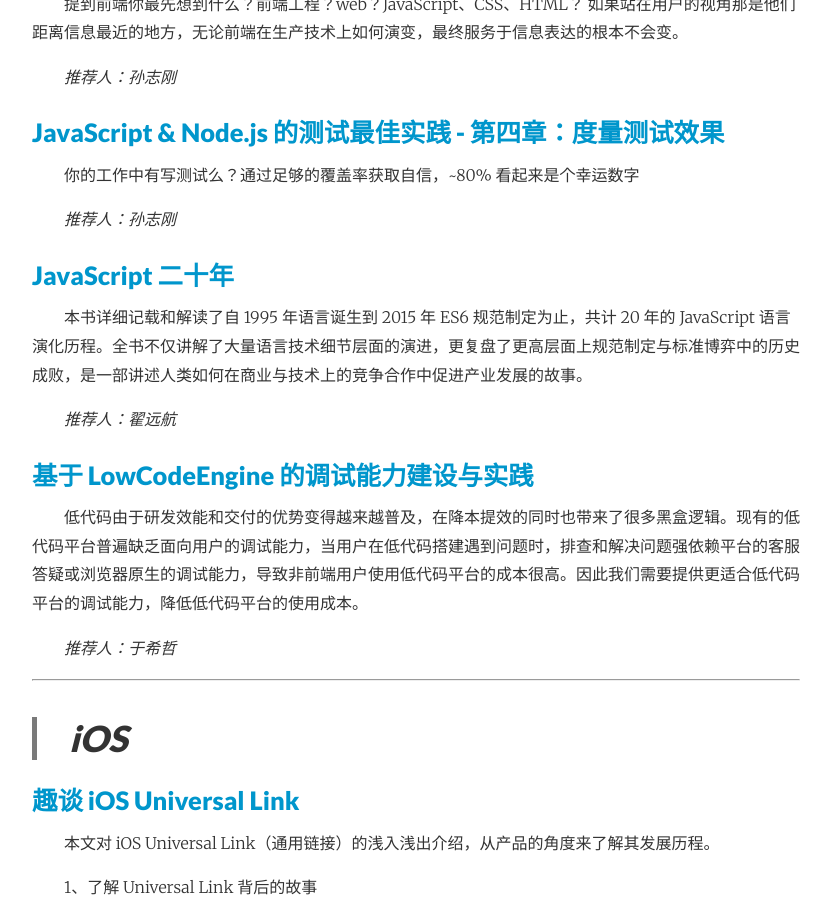
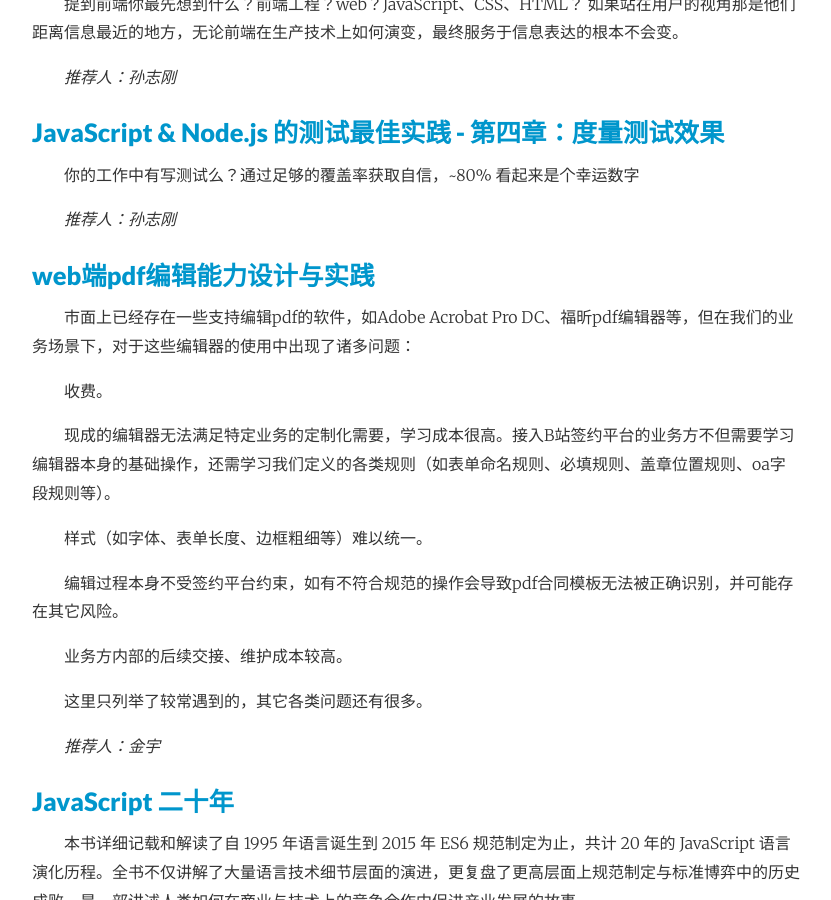
Before and after one commit to yoocky/monthly, a Jekyll site: the page built from _posts/2022-09-01-202209期.md, in a window 1280 px wide and 900 px high, scrolled down 410 px. Shown: the whole window, without its empty margins (224-1055 px from the left). Built offline with Jekyll 4.4.1, drawn with Linux system fonts in a browser that asks for light colours; nearby versions of some CDN libraries; some of the changed text lies outside the part shown.

Commit message:
feat(post): add 202209

```diff
--- a/_posts/2022-09-01-202209期.md
+++ b/_posts/2022-09-01-202209期.md
@@ -22,6 +22,24 @@
 
 *推荐人：孙志刚*
 
+
+#### [web端pdf编辑能力设计与实践](https://mp.weixin.qq.com/s/7Kb0U3NDsfAW4j2_Uuk-Mg)
+
+市面上已经存在一些支持编辑pdf的软件，如Adobe Acrobat Pro DC、福昕pdf编辑器等，但在我们的业务场景下，对于这些编辑器的使用中出现了诸多问题：
+
+收费。
+
+现成的编辑器无法满足特定业务的定制化需要，学习成本很高。接入B站签约平台的业务方不但需要学习编辑器本身的基础操作，还需学习我们定义的各类规则（如表单命名规则、必填规则、盖章位置规则、oa字段规则等）。
+
+样式（如字体、表单长度、边框粗细等）难以统一。
+
+编辑过程本身不受签约平台约束，如有不符合规范的操作会导致pdf合同模板无法被正确识别，并可能存在其它风险。
+
+业务方内部的后续交接、维护成本较高。
+
+这里只列举了较常遇到的，其它各类问题还有很多。
+
+*推荐人：金宇*
 
 #### [JavaScript 二十年](https://cn.history.js.org/)
 
@@ -81,3 +99,9 @@
 diff 是我们每天都要使用的一个功能，每次提交时，我都习惯先用 git diff --cached 看看这次提交更改了些什么，确定没问题，然后再 git commit。git 生成的 diff 非常直观，直观到我从来都没有去思考过 diff 是怎么生成的，觉得这应该是很简单的一件事，两个文件做个对比，不就行了。
 
 *推荐人：郑麗夏*
+
+#### [语雀桌面端技术架构实践](https://mp.weixin.qq.com/s/qEWfywIxiF3BlUBcErjg3Q)
+
+语雀桌面端作为语雀为用户提供的生产力工具，上线两年多来一直保持高频的迭代和健康的业务增长。本次主要介绍我们在做桌面端时的一些技术架构思考和实践，同时也将分享我们沉淀的一些通用桌面应用解决方案和经验。
+
+*推荐人：金宇*
```
